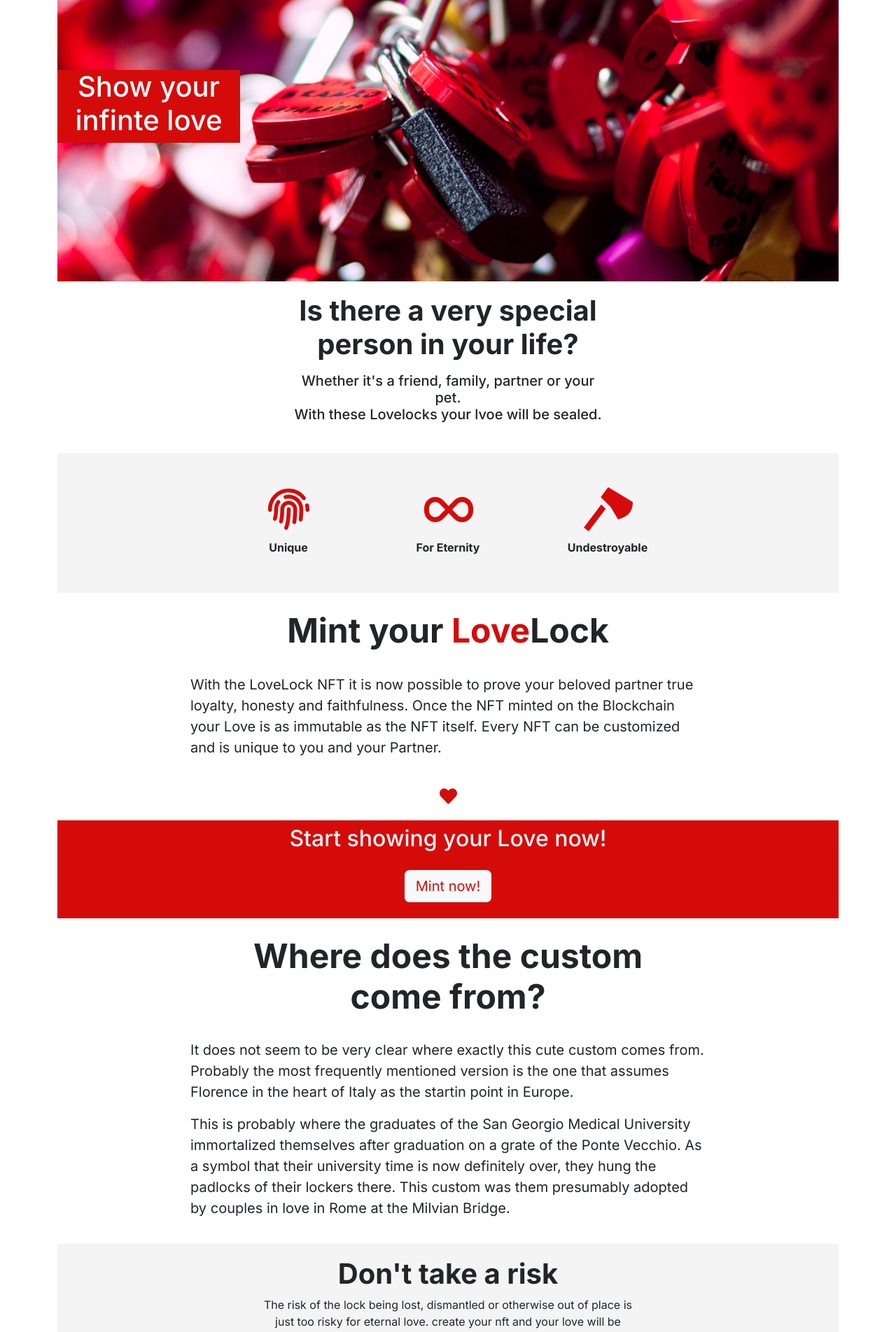
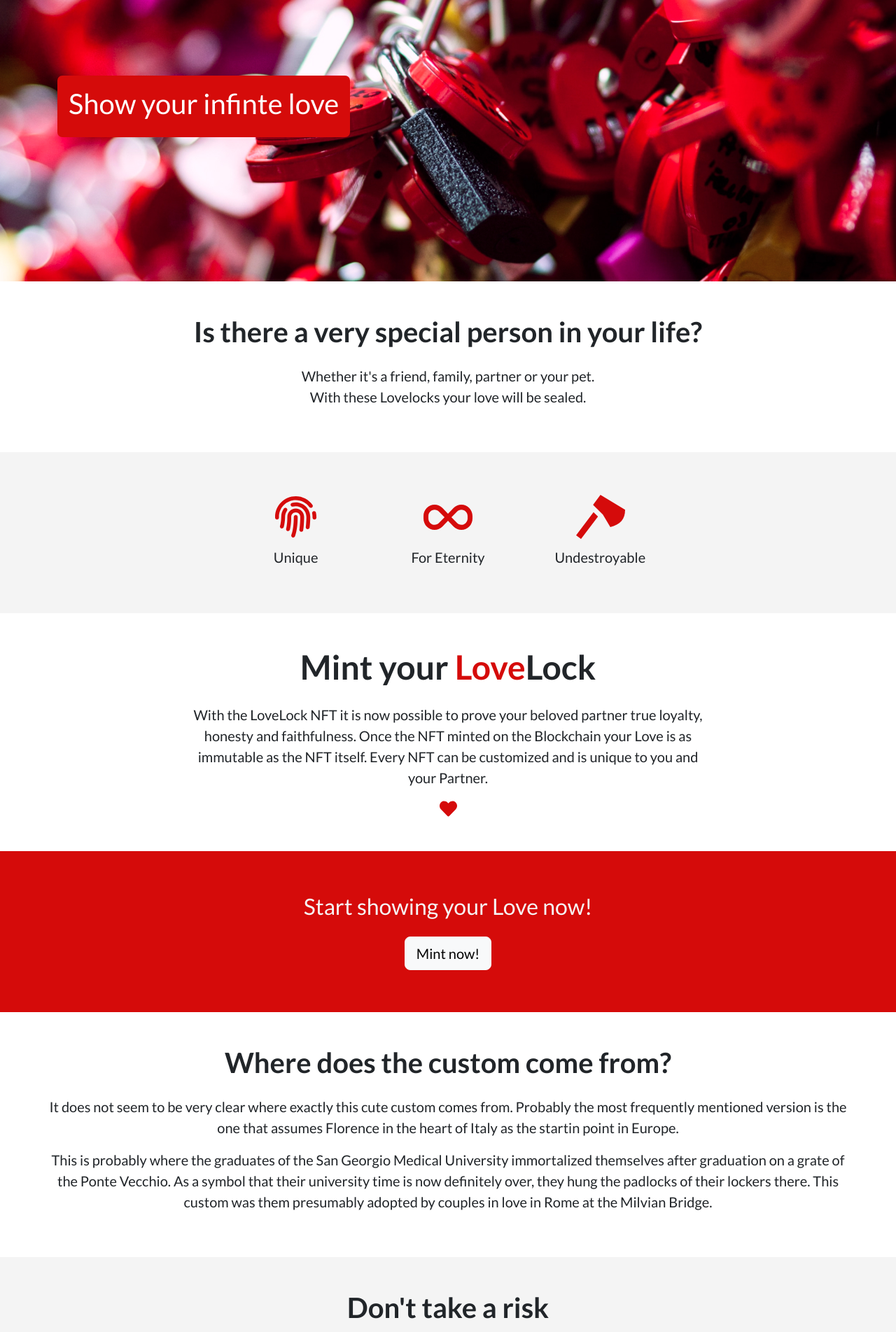
Before and after one commit to crjameson/lovelockcc, a React (Create React App) app in the folder Frontend/: page / in a window 1280 px wide. Shown: the part 200-2103 px from the top of the page at 70% size. Built offline with nearby package versions, Linux system fonts and the light colour scheme; what wagmi would draw is missing.

Commit message:
Timer added
Timer added

```diff
--- a/Frontend/src/App.js
+++ b/Frontend/src/App.js
@@ -44,15 +44,12 @@ export default function App() {
         <WagmiConfig client={wagmiClient}>
             <RainbowKitProvider chains={chains}>
                 <NavBar />
-                <Container>
                     <Routes>
                         <Route path="/" element={<Homenew />} />
                         <Route path="/your-LoveLock" element={<ShowNFT />} />
                         <Route path="/mint" element={<NftMintNew />} />
                         <Route path="/raffle" element={<Raffle />} />
                     </Routes>
-                </Container>
-
             </RainbowKitProvider>
         </WagmiConfig>
     )
--- a/Frontend/src/components/NavBar.jsx
+++ b/Frontend/src/components/NavBar.jsx
@@ -8,10 +8,10 @@ import '../scss/navbar.scss'
 
 export default function NavBar() {
     return (
-        <Navbar expand="lg" >
-            <Container className='border-bottom'>
+        <Navbar expand="lg" className='border-bottom'>
+            <Container>
                 <Link to="/" className='navbar-brand'>
-                    <img src={Logo} alt="logo" width="250" height="75" />
+                    <img src={Logo} alt="logo"/>
                 </Link>
                 <Navbar.Toggle aria-controls="basic-navbar-nav" />
                 <Navbar.Collapse id="basic-navbar-nav">
--- a/Frontend/src/pages/Home2.js
+++ b/Frontend/src/pages/Home2.js
@@ -1,73 +1,57 @@
 import React from 'react';
-import {Link} from "react-router-dom";
-import {Container} from 'react-bootstrap'
-import {Accordion, Card, Row, Col} from 'react-bootstrap'
-import '../scss/home.scss'
+import { Link } from "react-router-dom";
+import { Row, Col, Container } from 'react-bootstrap'
 
 import unique from "../Assets/Unique.svg";
 import eternity from "../Assets/eternity.svg";
 import axe from "../Assets/axe.svg";
 import hearthimg from "../Assets/heart.svg";
+import '../scss/home.scss'
 
 export default class Homenew extends React.Component {
     render() {
         return (
-            <div>
+            <div className='home'>
                 <div className="hero">
-                    <Row className="row h-100 ">
-                        <Col className="col text-center  test">
+                    <Container>
                         <div className="overlay_header"><h1>Show your infinte love</h1></div>
-                        </Col>
-                        <Col></Col>
-                        <Col></Col>
-                        <Col></Col>
-                    </Row>
+                    </Container>
                 </div>
-                <div className="section_1">
-                    <Row className="h-100">
-                        <Col></Col>
-                        <Col className="col text-center  test section_1_text col-md-5">
-                            <div className="h-50 test">
-                                <h1 className="boldh1">Is there a very special person in your life?</h1>
-                            </div>
-                            <div className="h-50 test"><h5>Whether it's a friend, family, partner or your pet.<br/> With
-                                these Lovelocks your lvoe will be sealed.</h5></div>
-                        </Col>
-                        <Col></Col>
-                    </Row>
-                </div>
-                <div className="section_2">
-                    <Row className="h-100">
-                        <Col className="text-center"></Col>
-                        <Col className="text-center flex_images flex-column">
-                            <img src={unique}/>
+
+                <Container className="section_1">
+                    <h1 className="display-6 fw-bold text-center mb-4">Is there a very special person in your life?</h1>
+                    <p className='text-center'>Whether it's a friend, family, partner or your pet.<br /> With these Lovelocks your love will be sealed.</p>
+                </Container>
+
+                <Row className="section_2">
+                    <Col lg={2}></Col>
+                    <Col lg={2} className="flex_images">
+                        <img src={unique} />
                         <p className="boldh1">Unique</p>
                     </Col>
-                        <Col className="text-center flex_images flex-column">
-                            <img src={eternity}/>
+                    <Col lg={2} className="flex_images">
+                        <img src={eternity} />
                         <p className="boldh1">For Eternity</p>
 
                     </Col>
-                        <Col className="text-center flex_images flex-column">
-                            <img src={axe}/>
+                    <Col lg={2} className="flex_images">
+                        <img src={axe} />
                         <p className="boldh1">Undestroyable</p>
                     </Col>
-                        <Col className="text-center"></Col>
+                    <Col lg={2}></Col>
                 </Row>
-                </div>
 
-                <div className="section_5">
+                <Container className="section_5">
                     <Row>
-                        <Col className="margin_top">
-                            <h1 className="text-center display-5 fw-bold">Mint your <span
-                                className="spanlove">Love</span>Lock
+                        <Col>
+                            <h1 className="text-center display-5 fw-bold  mb-4">Mint your <span className="spanlove">Love</span>Lock
                             </h1>
                         </Col>
                     </Row>
                     <Row>
                         <Col></Col>
-                        <Col md={8} className="margin_top">
-                            <p className="col-md-12 fs-5">With the LoveLock NFT it is now possible to prove your beloved
+                        <Col md={8}>
+                            <p className="col-md-12 text-center">With the LoveLock NFT it is now possible to prove your beloved
                                 partner true loyalty, honesty and faithfulness. Once the NFT minted on the Blockchain your
                                 Love is as immutable as the NFT itself. Every NFT can be customized and is unique to you and
                                 your Partner.</p>
@@ -77,59 +61,41 @@ export default class Homenew extends React.Component {
                     <Row>
                         <Col>
                             <div className='faded-button text-center'>
-                                <img src={hearthimg}/>
+                                <img src={hearthimg} />
                             </div>
                         </Col>
                     </Row>
-                </div>
+                </Container>
 
 
                 <div className="section_3">
-                    <Row className="h-100">
-                        <Col className="text-center flex_images flex-column">
-                            <h2>Start showing your Love now!</h2>
+                    <h2 className='mb-4'>Start showing your Love now!</h2>
                     <div className='faded-button margin_topsmall'>
                         <Link
                             to={`${process.env.PUBLIC_URL}/mint`}
                             className="btn btn-light btn-lg"
                         >Mint now!</Link>
                     </div>
-                        </Col>
-
-                    </Row>
                 </div>
 
 
-                <div className="section_6">
-                    <Row>
-                        <Col></Col>
-                        <Col className="margin_top" md={7}>
-                            <h1 className="text-center display-5 fw-bold">Where does the custom come from?</h1>
-                        </Col>
-                        <Col></Col>
-                    </Row>
-                    <Row>
-                        <Col></Col>
-                        <Col md={8}>
-                            <p className="col-md-12 fs-5">It does not seem to be very clear where exactly this cute custom
+                <Container className="section_6">
+                    <h1 className="display-6 mb-3 fw-bold text-center  mb-4">Where does the custom come from?</h1>
+                    <p className="text-center">It does not seem to be very clear where exactly this cute custom
                         comes from. Probably the most frequently mentioned version is the one that assumes Florence
                         in the heart of Italy as the startin point in Europe.</p>
-                            <p className="col-md-12 fs-5">This is probably where the graduates of the San Georgio Medical
+                    <p className="text-center">This is probably where the graduates of the San Georgio Medical
                         University immortalized themselves after graduation on a grate of the Ponte Vecchio. As a
                         symbol that their university time is now definitely over, they hung the padlocks of their
                         lockers there. This custom was them presumably adopted by couples in love in Rome at the
                         Milvian Bridge.</p>
-                        </Col>
-                        <Col></Col>
-                    </Row>
-                </div>
+                </Container>
 
 
                 <div className="section_4">
-                    <Row className="h-100">
-                        <Col></Col>
-                        <Col className="text-center flex_images flex-column" md={6}>
-                            <h1 className=" fw-bold">Don't take a risk</h1>
+                    <Row className='justify-content-center'>
+                        <Col className="text-center flex_images flex-column" lg={6}>
+                            <h1 className="display-6 fw-bold mb-4">Don't take a risk</h1>
                             <p>The risk of the lock being lost, dismantled or otherwise out of place is just too risky
                                 for eternal love. create your nft and your love will be sealed for eternity.</p>
                             <div className='faded-button'>
@@ -139,11 +105,8 @@ export default class Homenew extends React.Component {
                                 >Mint now!</Link>
                             </div>
                         </Col>
-                        <Col></Col>
                     </Row>
                 </div>
-                <div className="section_9"></div>
-
             </div>
         );
     }
--- a/Frontend/src/pages/ShowNFT.js
+++ b/Frontend/src/pages/ShowNFT.js
@@ -11,7 +11,7 @@ import BigNumber from "bignumber.js";
 import arrow from "../Assets/left-arrow-svgrepo-com.svg";
 import { useAccount, useConnect, useDisconnect } from 'wagmi'
 import config_file from "../Config/Config.json";
-import { Card, Row } from 'react-bootstrap';
+import { Card, Container, Row } from 'react-bootstrap';
 import '../scss/shownft.scss'
 
 export function ShowNFT() {
@@ -130,7 +130,7 @@ export function ShowNFT() {
 
     if (elementLoaded) {
         return (
-            <div className="show-nft container">
+            <Container className="show-nft">
 
                 {lockid > 0 ?
                     (
@@ -156,7 +156,7 @@ export function ShowNFT() {
                     )}
 
 
-            </div>
+            </Container>
         )
     }
 }
--- a/Frontend/src/scss/home.scss
+++ b/Frontend/src/scss/home.scss
@@ -1,6 +1,10 @@
+@import "./variables.scss";
+
 .home {
+    overflow-x: hidden;
+
     .spanlove {
-        color: #D50B0A;
+        color: $red;
     }
 
     .faded-button {
@@ -11,107 +15,72 @@
             padding: 0.65rem;
         }
     }
-}
-.gfg {
-    width: 100%;
-}
-body, html {
-    height: 100%;
-}
 
     .hero {
         height: 500px;
         background: url("../Assets/Header.jpg") no-repeat center center;
-    -webkit-background-size: cover;
-    -moz-background-size: cover;
-    -o-background-size: cover;
         background-size: cover;
+
+        .container {
+            display: flex;
+            align-items: center;
+            justify-content: flex-start;
+            height: 100%;
+
+            @media (max-width: $md) {
+                justify-content: center;
             }
 
-.test {
-    height: 100%;
+            .overlay_header {
+                background: $red;
+                width: fit-content;
+                color: #ffffff;
+                padding: 1rem;
+                border-radius: 7px;
+                user-select: none;
+
+                h1 {
+                    white-space: nowrap;
+                }
+            }
+        }
+    }
+
+    .section_1,
+    .section_2,
+    .section_3,
+    .section_4,
+    .section_5,
+    .section_6 {
+        min-height: 230px;
+        padding: 3rem 0;
+        justify-content: center;
+
+        @media (max-width: $md) {
+            padding: 2rem 0;
+        }
+    }
+
+    .section_2 {
+        background: #f4f4f4;
+
+        .flex_images {
             display: flex;
+            flex-direction: column;
+            align-items: center;
+            justify-content: center;
+        }
+    }
+
+    .section_3 {
+        background: $red;
+        color: #f6f6f6;
+        display: flex;
+        flex-direction: column;
         align-items: center;
     }
 
-.section_1_text {
-    flex-direction: column;
+    .section_4 {
+        background: #f4f4f4;
     }
-.section_1{
-    margin-top: 20px;
-    margin-bottom: 25px;
-    height: 200px;
 }
-.overlay_header{
-    background: #D50B0A;
-    width: 100%;
-    color: #ffffff;
-}
-
-
-.boldh1 {
-    font-weight: bold;
-}
-
-
-.section_2{
-    margin-top: 20px;
-    margin-bottom: 25px;
-    height: 200px;
-    background: #F4F4F4;
-}
-
-.flex_images{
-
-    flex-direction: column;
-    align-content: center;
-    align-items: center;
-    justify-content: center;
-    display: flex;
-    align-items: center;
-
-}
-
-.section_3{
-    margin-top: 20px;
-    margin-bottom: 25px;
-    height: 140px;
-    background: #D50B0A;
-    color: #F6F6F6;
-}
-
-.btn-light{
-    --bs-btn-color: #D50B0A !important;
-    --bs-btn-border-color: #D50B0A !important;
-}
-
-.section_4 {
-    margin-top: 20px;
-    margin-bottom: 25px;
-
-    height: 230px;
-    background: #F4F4F4;
-}
-.section_5 {
-    height: 280px;
-
-}
-.section_9{
-    height: 15px
-}
-.spanlove {
-    color: #D50B0A;
-}
-
-.margin_top{
-    margin-top: 2rem;
-    margin-bottom: 25px;
-}
-.margin_topsmall{
-    margin-top: 1rem;
-    margin-bottom: 15px;
-}
-.section_6 {
-    height: 420px;
-
-}
--- a/Frontend/src/scss/style.scss
+++ b/Frontend/src/scss/style.scss
@@ -1,24 +1,51 @@
-$primary: #4E76F4;
+$primary: #4e76f4;
 
+@import "~bootstrap/scss/bootstrap.scss";
+@import url("https://fonts.googleapis.com/css2?family=Lato:wght@100;300;400;700;900&display=swap");
+@import "./variables.scss";
 
-@import '~bootstrap/scss/bootstrap.scss';
-@import url('https://fonts.googleapis.com/css2?family=Inter:wght@100;200;300;400;500;600;700;800;900&display=swap');
-
-
-*{
-    font-family: 'Inter', sans-serif;
+* {
+    font-family: "Lato", sans-serif;
 }
 
-.connect-wallet-container{
-    button{
-        background: #4E76F4 !important;
+body {
+    overflow-x: hidden;
+    font-size: 1rem;
+
+    @media (max-width: $md) {
+        font-size: 0.95rem;
     }
 }
 
-.btn-primary{
+p {
+    font-size: 1.25rem;
+
+    @media (max-width: $md) {
+        font-size: 1rem;
+    }
+}
+
+.connect-wallet-container {
+    button {
+        background: #4e76f4 !important;
+    }
+}
+
+.btn-primary {
     color: #fff;
 
-    &:hover{
+    &:hover {
         color: #fff;
     }
 }
+
+.navbar-brand {
+    img {
+        max-width: 250px;
+        height: 75px;
+
+        @media (max-width: $md) {
+            max-width: 170px;
+        }
+    }
+}
--- /dev/null
+++ b/Frontend/src/scss/variables.scss
@@ -0,0 +1,7 @@
+$sm: "576px";
+$md: "768px";
+$lg: "992px";
+$xl: "1200px";
+$xxl: "1400px";
+
+$red: #d50b0a;
```
Also changed, not shown: Frontend/src/pages/Countdown.js (added, +78 -0 lines), Frontend/src/pages/Nft_Mint_new.js (+25 -39 lines), Frontend/src/pages/Raffle.js (+33 -6 lines), 2 other files (tests, documents, lock files or other folders). Lines whose indentation alone changed are shown as unchanged.
